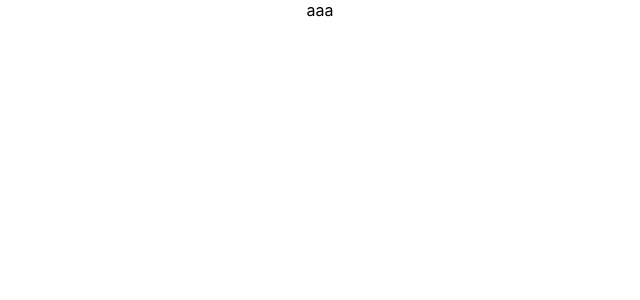
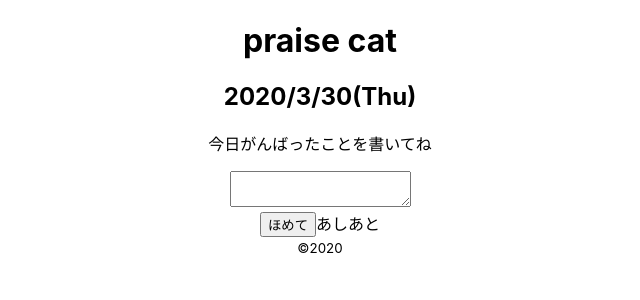
Before and after one commit to harutete/praise-cat, a React (Create React App) app: page / in a window 1280 px wide. Shown: the top 300 px of the page, without its empty margins (320-960 px from the left). Built offline with nearby package versions, Linux system fonts and the light colour scheme.

Commit message:
Add: TOPに掲載する要素を列挙

```diff
--- a/src/App.tsx
+++ b/src/App.tsx
@@ -2,9 +2,37 @@ import React from 'react';
 import './App.css';
 
 const App = () => {
+  const setDateStr  = () => {
+    const date = new Date()
+    const year = date.getFullYear()
+    const month = date.getMonth()
+    const day = date.getDate()
+    const weekDayArr = ['Sun', 'Mon', 'Tue', 'Wed', 'Thu', 'Fri', 'Sat']
+    const weekDayIndex = date.getDay()
+
+    return `${year}/${month}/${day}(${weekDayArr[weekDayIndex]})`
+  }
   return (
     <div className="App">
-      aaa
+      <header>
+        <h1>praise cat</h1>
+      </header>
+      <main>
+        <h2>{setDateStr()}</h2>
+        <p>今日がんばったことを書いてね</p>
+        <div className="content-input-work">
+          <div className="content-input-work__textarea">
+            <textarea></textarea>
+          </div>
+          <div className="content-input-work__button-wrap">
+            <button type="button">ほめて</button>
+            <a>あしあと</a>
+          </div>
+        </div>
+      </main>
+      <footer>
+        <small>&copy;2020</small>
+      </footer>
     </div>
   );
 }
```
